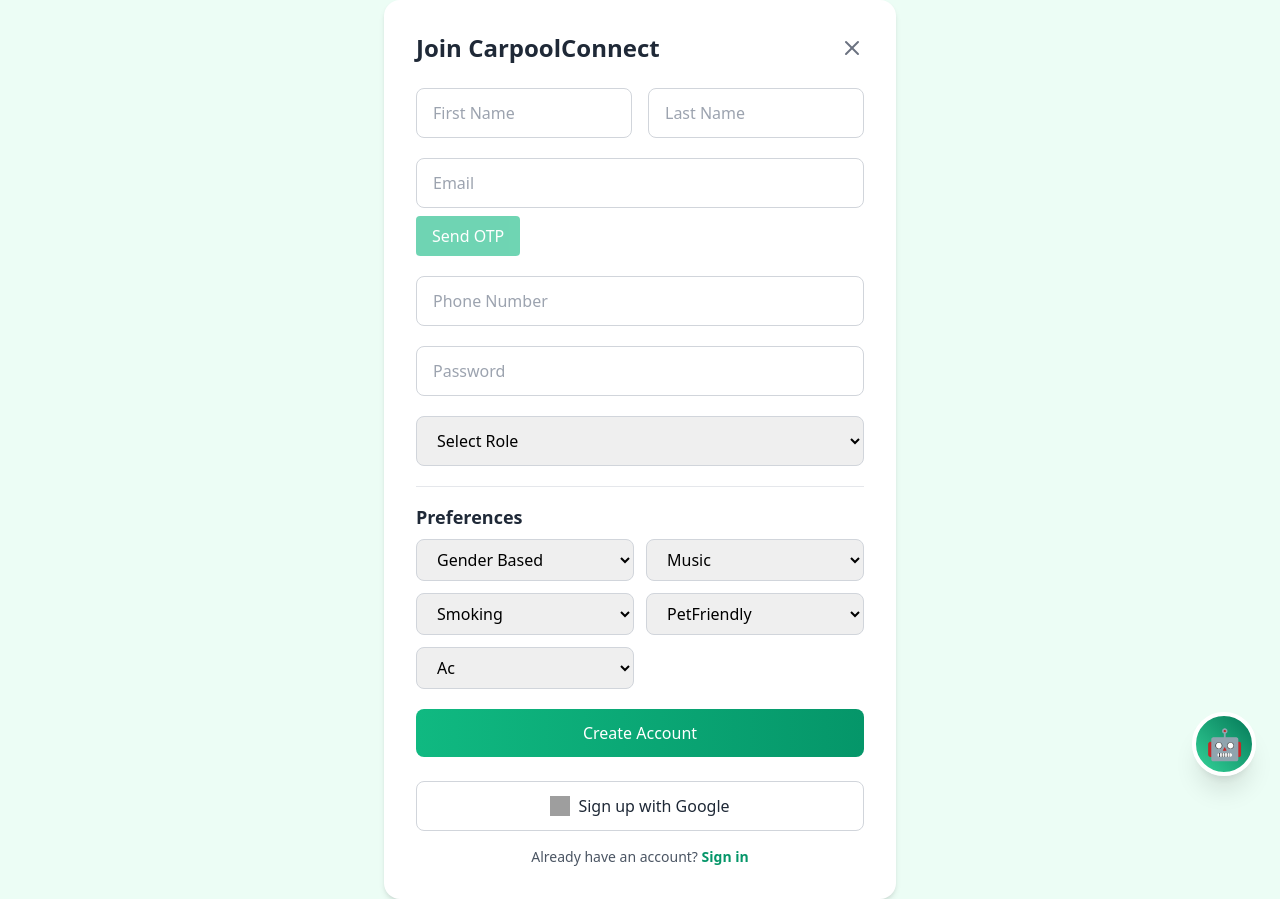
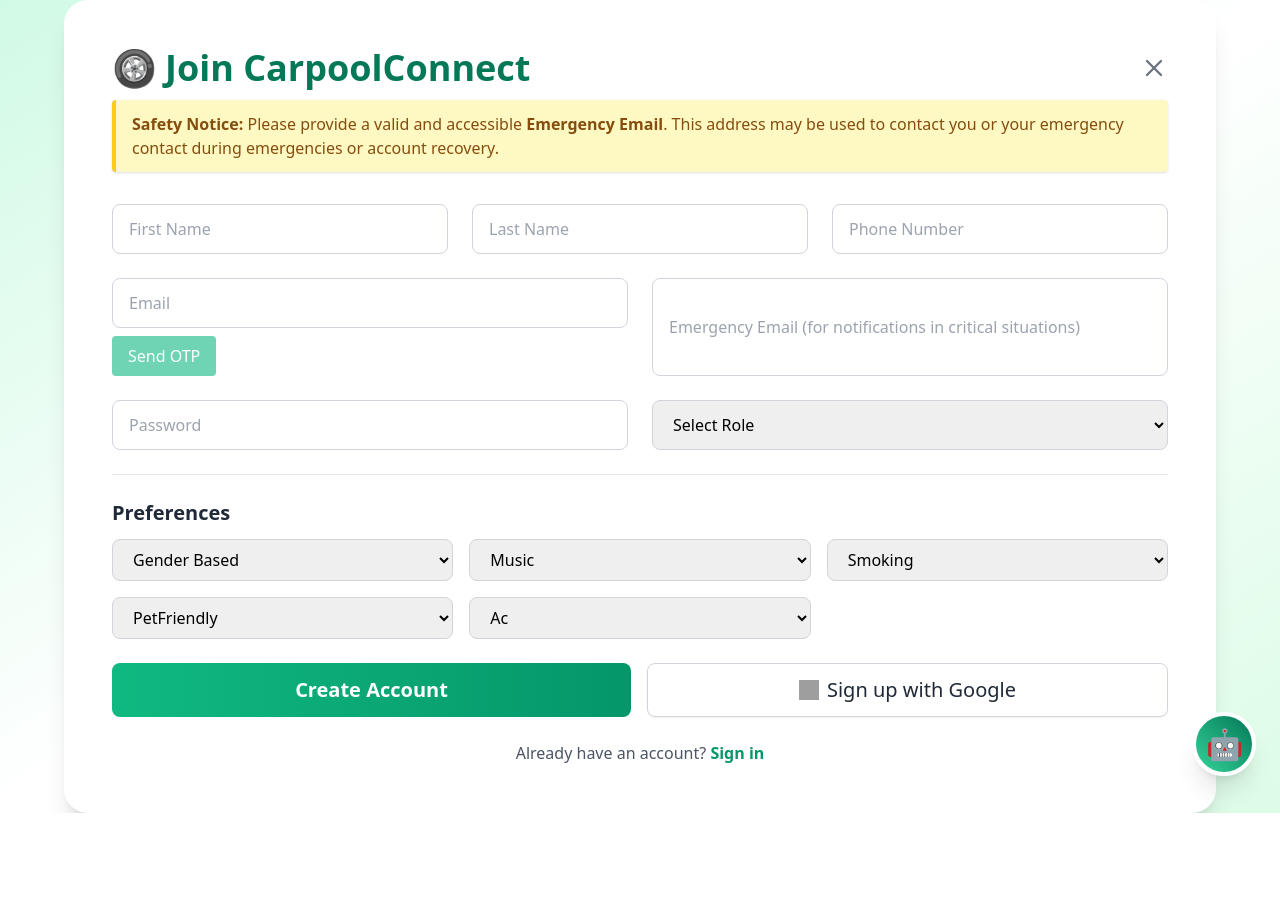
Before and after one commit to CoDe-WiZaDd-18-DOTCOM/Carpooling-Frontend, a React (Vite) app: page /signup in a window 1280 px wide. After the commit the page ends 813 px from the top, so only its background shows below. Built offline with nearby package versions, Linux system fonts and the light colour scheme; grey boxes are pictures that could not be loaded.

Commit message:
bug fixing

```diff
--- a/src/pages/LocationSearchInput.jsx
+++ b/src/pages/LocationSearchInput.jsx
@@ -1,11 +1,11 @@
-import React, { useEffect, useState } from "react";
+import React, { useEffect, useState, useRef } from "react";
 import axios from "axios";
 
 const LocationSearchInput = ({ value, onSelect }) => {
   const [query, setQuery] = useState(value?.label || "");
   const [suggestions, setSuggestions] = useState([]);
+  const inputRef = useRef(null);
 
-  // Keep input in sync when parent changes value (like after fetching ride for edit)
   useEffect(() => {
     setQuery(value?.label || "");
   }, [value]);
@@ -16,15 +16,9 @@ const LocationSearchInput = ({ value, onSelect }) => {
       setSuggestions([]);
       return;
     }
-
     try {
       const res = await axios.get("https://nominatim.openstreetmap.org/search", {
-        params: {
-          q: val,
-          format: "json",
-          addressdetails: 1,
-          limit: 5,
-        },
+        params: { q: val, format: "json", addressdetails: 1, limit: 5 },
       });
       setSuggestions(res.data);
     } catch (error) {
@@ -33,6 +27,7 @@ const LocationSearchInput = ({ value, onSelect }) => {
   };
 
   const handleSelect = (place) => {
+    console.log(place);
     const address = place.address || {};
     const city =
       address.city ||
@@ -53,9 +48,11 @@ const LocationSearchInput = ({ value, onSelect }) => {
   return (
     <div className="relative w-full col-span-3 md:col-span-3">
       <input
+        ref={inputRef}
         type="text"
         value={query}
-        onChange={(e) => fetchSuggestions(e.target.value)}
+        onChange={e => fetchSuggestions(e.target.value)}
+        onBlur={() => setTimeout(() => setSuggestions([]), 200)}
         placeholder="Search location..."
         className="input-style w-full"
       />
@@ -65,7 +62,7 @@ const LocationSearchInput = ({ value, onSelect }) => {
             <li
               key={idx}
               className="px-4 py-2 hover:bg-emerald-100 cursor-pointer text-sm"
-              onClick={() => handleSelect(place)}
+              onMouseDown={() => handleSelect(place)}
             >
               {place.display_name}
             </li>
--- a/src/pages/dashboard_admin.jsx
+++ b/src/pages/dashboard_admin.jsx
@@ -72,7 +72,7 @@ function DashboardAdmin() {
         </button>
         <div className="flex items-center gap-4">
           <UserCircle
-            onClick={() => navigate("/admin/profile")}
+            onClick={() => navigate("/profile")}
             className="text-gray-600 cursor-pointer hover:text-emerald-600"
           />
           <button
--- a/src/pages/mybookings.jsx
+++ b/src/pages/mybookings.jsx
@@ -30,6 +30,10 @@ function MyBookings() {
       setLoading(false);
     }
   };
+
+  function truncateLabel(label) {
+    return label && label.length > 40 ? label.slice(0, 37) + "..." : label;
+  }
 
 
 
@@ -107,7 +111,7 @@ function MyBookings() {
                       Driver: {driver.firstName} {driver.lastName}
                     </h3>
                     <p className="text-gray-600">
-                      {pickup.label} ➝ {destination.label}
+                      {truncateLabel(pickup.label)} ➝ {truncateLabel(destination.label)}
                     </p>
                     <p className="text-sm text-gray-500 mt-1">
                       Email: {approved ? driver.email : maskEmail(driver.email)}, Phone:{" "}
--- a/src/pages/ridecreation.jsx
+++ b/src/pages/ridecreation.jsx
@@ -23,6 +23,7 @@ const RideCreate = () => {
     ac: "NONE",
   });
   const [loading, setLoading] = useState(false);
+  const [city, setCity] = useState("");
 
   // Pre-fill fields if updating
   useEffect(() => {
@@ -70,6 +71,7 @@ const RideCreate = () => {
       vehicle,
       preferences,
       version,
+      city,
     };
 
     try {
@@ -91,6 +93,7 @@ const RideCreate = () => {
           }
         }
       } else {
+        console.log(requestBody);
         await axios.post(RIDE_URL, requestBody, {
           headers: { Authorization: `Bearer ${token}` },
         });
--- a/src/pages/signup.jsx
+++ b/src/pages/signup.jsx
@@ -14,6 +14,7 @@ function Signup() {
     phoneNumber: "",
     password: "",
     role: "",
+    emergencyEmail: "",
     preferences: {
       music: "",
       smoking: "",
@@ -28,7 +29,7 @@ function Signup() {
   const [otpVerified, setOtpVerified] = useState(false);
   const [resendTimeout, setResendTimeout] = useState(0);
 
-  // Helper: Start resend cooldown timer (e.g., 30 seconds)
+  // Helper: resend OTP cooldown
   const startResendTimeout = () => {
     setResendTimeout(30);
     let timer = setInterval(() => {
@@ -66,25 +67,29 @@ function Signup() {
       return;
     }
     try {
-      await axios.post('http://localhost:5001/auth/verify/email', { email: signupData.email }, {
-        headers: { 'Content-Type': 'application/json' }
-      });
+      await axios.post(
+        "http://localhost:5001/auth/verify/email",
+        { email: signupData.email },
+        {
+          headers: { "Content-Type": "application/json" },
+        }
+      );
       setOtpSent(true);
       setOtpVerified(false);
       setOtp("");
       alert("OTP sent! Check your email.");
       startResendTimeout();
-    } catch (error) {
+    } catch {
       alert("Could not send OTP. Try again.");
     }
   };
 
   const verifyOtp = async () => {
     try {
-      const res = await axios.post('http://localhost:5001/auth/verify/otp', {
-        email: signupData.email,
-        otp: otp,
-      });
+      const res = await axios.post(
+        "http://localhost:5001/auth/verify/otp",
+        { email: signupData.email, otp }
+      );
       if (res.status === 200) {
         setOtpVerified(true);
         alert("OTP verification successful.");
@@ -113,44 +118,61 @@ function Signup() {
       } else {
         alert("Failed to signup, please try again.");
       }
-    } catch (error) {
+    } catch {
       alert("Failed to signup. Email already exists or unforeseen error.");
     }
   };
 
   return (
-    <div className="flex justify-center items-center min-h-screen bg-emerald-50 px-4">
-      <div className="bg-white rounded-2xl p-8 w-full max-w-lg shadow-md">
-        <div className="flex justify-between items-center mb-6">
-          <h2 className="text-2xl font-bold text-gray-800">Join CarpoolConnect</h2>
-          <button onClick={() => navigate("/")} className="text-gray-500 hover:text-gray-700">
-            <X size={24} />
+    <div className="flex justify-center items-center min-h-screen bg-gradient-to-br from-emerald-100 via-white to-green-100 px-0">
+      <div className="w-full max-w-6xl bg-white rounded-3xl shadow-xl mx-4 p-12 flex flex-col">
+        {/* Top Bar */}
+        <div className="flex justify-between items-center mb-3">
+          <h2 className="text-4xl font-extrabold text-emerald-700 flex gap-2 items-center">
+            <span role="img" aria-label="wheel">🛞</span> Join CarpoolConnect
+          </h2>
+          <button
+            onClick={() => navigate("/")}
+            className="text-gray-500 hover:text-gray-700"
+          >
+            <X size={28} />
           </button>
         </div>
-
-        <form className="space-y-5" onSubmit={handleSubmit}>
-          <div className="grid grid-cols-1 md:grid-cols-2 gap-4">
+        {/* Guidance */}
+        <div className="w-full bg-yellow-100 border-l-4 border-yellow-400 text-yellow-800 px-4 py-3 rounded mb-8 text-base shadow">
+          <strong>Safety Notice:</strong> Please provide a valid and accessible <span className="font-semibold">Emergency Email</span>. This address may be used to contact you or your emergency contact during emergencies or account recovery.
+        </div>
+        <form className="space-y-6" onSubmit={handleSubmit}>
+          <div className="grid grid-cols-1 md:grid-cols-3 gap-6">
             <input
               type="text"
               value={signupData.firstName}
               onChange={(e) => handleSignupChange("firstName", e.target.value)}
-              className="w-full px-4 py-3 border border-gray-300 rounded-lg"
+              className="w-full px-4 py-3 border border-gray-300 rounded-lg text-base"
               placeholder="First Name"
             />
             <input
               type="text"
               value={signupData.lastName}
               onChange={(e) => handleSignupChange("lastName", e.target.value)}
-              className="w-full px-4 py-3 border border-gray-300 rounded-lg"
+              className="w-full px-4 py-3 border border-gray-300 rounded-lg text-base"
               placeholder="Last Name"
             />
+            <input
+              type="tel"
+              value={signupData.phoneNumber}
+              onChange={(e) => handleSignupChange("phoneNumber", e.target.value)}
+              className="w-full px-4 py-3 border border-gray-300 rounded-lg text-base"
+              placeholder="Phone Number"
+            />
           </div>
+          <div className="grid grid-cols-1 md:grid-cols-2 gap-6">
             <div>
               <input
                 type="email"
                 value={signupData.email}
                 onChange={(e) => handleSignupChange("email", e.target.value)}
-              className="w-full px-4 py-3 border border-gray-300 rounded-lg"
+                className="w-full px-4 py-3 border border-gray-300 rounded-lg text-base"
                 placeholder="Email"
               />
               <div className="flex items-center gap-2 mt-2">
@@ -166,7 +188,7 @@ function Signup() {
                     ? "Resend OTP"
                     : "Send OTP"}
                 </button>
-              {otpSent && (!otpVerified) && (
+                {otpSent && !otpVerified && (
                   <div className="flex-1">
                     <div className="flex items-center gap-2 mt-1">
                       <input
@@ -188,51 +210,52 @@ function Signup() {
                   </div>
                 )}
                 {otpVerified && (
-                <span className="text-green-600 font-medium ml-2">✔ Verified</span>
+                  <span className="text-green-600 font-medium ml-2">
+                    ✔ Verified
+                  </span>
                 )}
               </div>
             </div>
             <input
-            type="tel"
-            value={signupData.phoneNumber}
-            onChange={(e) => handleSignupChange("phoneNumber", e.target.value)}
-            className="w-full px-4 py-3 border border-gray-300 rounded-lg"
-            placeholder="Phone Number"
+              type="email"
+              value={signupData.emergencyEmail || ""}
+              onChange={e => handleSignupChange("emergencyEmail", e.target.value)}
+              className="w-full px-4 py-3 border border-gray-300 rounded-lg text-base"
+              placeholder="Emergency Email (for notifications in critical situations)"
+              required
             />
+          </div>
+          <div className="grid grid-cols-1 md:grid-cols-2 gap-6">
             <input
               type="password"
               value={signupData.password}
               onChange={(e) => handleSignupChange("password", e.target.value)}
-            className="w-full px-4 py-3 border border-gray-300 rounded-lg"
+              className="w-full px-4 py-3 border border-gray-300 rounded-lg text-base"
               placeholder="Password"
             />
             <select
               value={signupData.role}
               onChange={(e) => handleSignupChange("role", e.target.value)}
-            className="w-full px-4 py-3 border border-gray-300 rounded-lg"
+              className="w-full px-4 py-3 border border-gray-300 rounded-lg text-base"
             >
               <option value="">Select Role</option>
               <option value="RIDER">Rider</option>
               <option value="DRIVER">Driver</option>
             </select>
-          <div className="border-t pt-4">
-            <h3 className="text-lg font-semibold text-gray-800 mb-2">Preferences</h3>
-            <div className="grid grid-cols-2 gap-3">
-              {["genderBased"].map((genderBased) => (
+          </div>
+          <div className="border-t pt-6">
+            <h3 className="text-xl font-semibold text-gray-800 mb-3">Preferences</h3>
+            <div className="grid grid-cols-2 md:grid-cols-3 gap-4">
               <select
-                  key={genderBased}
-                  value={signupData.preferences[genderBased]}
-                  onChange={(e) =>
-                    handleSignupChange(`preferences.${genderBased}`, e.target.value)
-                  }
+                value={signupData.preferences.genderBased}
+                onChange={(e) => handleSignupChange("preferences.genderBased", e.target.value)}
                 className="w-full px-4 py-2 border border-gray-300 rounded-lg"
               >
-                  <option value="">{`Gender Based`}</option>
+                <option value="">Gender Based</option>
                 <option value="MALE_ONLY">Male</option>
                 <option value="FEMALE_ONLY">Female</option>
                 <option value="NONE">None</option>
               </select>
-              ))}
               {["music", "smoking", "petFriendly", "ac"].map((pref) => (
                 <select
                   key={pref}
@@ -250,23 +273,23 @@ function Signup() {
               ))}
             </div>
           </div>
+          {/* BUTTONS: Create + Google side by side */}
+          <div className="flex flex-col sm:flex-row gap-4 mt-8">
             <button
               type="submit"
-            className="w-full bg-gradient-to-r from-emerald-500 to-emerald-600 text-white py-3 rounded-lg mt-6"
+              className="flex-1 bg-gradient-to-r from-emerald-500 to-emerald-600 text-white py-3 rounded-lg text-xl font-bold hover:from-emerald-600 hover:to-emerald-700 transition"
               disabled={!otpVerified}
             >
               Create Account
             </button>
-        </form>
-
-        <div className="mt-6 text-center">
             <button
               type="button"
               onClick={() =>
                 window.location.href =
                   "https://accounts.google.com/o/oauth2/v2/auth?client_id=652720590250-tvni6g7q7d8go16tfduq3pre3m3mkveu.apps.googleusercontent.com&redirect_uri=http://localhost:5001/auth/google/callback&response_type=code&scope=openid%20email%20profile"
               }
-            className="w-full bg-white text-gray-800 border border-gray-300 py-3 rounded-lg flex items-center justify-center gap-2 hover:bg-gray-100"
+              className="flex-1 flex items-center justify-center gap-2 bg-white text-gray-800 border border-gray-300 py-3 rounded-lg shadow-sm hover:bg-gray-100 text-xl"
+              style={{ minWidth: 0 }}
             >
               <img
                 src="https://www.gstatic.com/firebasejs/ui/2.0.0/images/auth/google.svg"
@@ -275,12 +298,17 @@ function Signup() {
               />
               Sign up with Google
             </button>
-          <p className="text-sm text-gray-600 mt-4">
+          </div>
+        </form>
+        <div className="text-base text-gray-600 text-center mt-6">
           Already have an account?{" "}
-            <button onClick={() => navigate("/login")} className="text-emerald-600 font-semibold">
+          <button
+            onClick={() => navigate("/login")}
+            className="text-emerald-600 font-semibold"
+            type="button"
+          >
             Sign in
           </button>
-          </p>
         </div>
       </div>
     </div>
```
Also changed, not shown: src/pages/driverrides.jsx (+46 -48 lines). Lines whose indentation alone changed are shown as unchanged.
